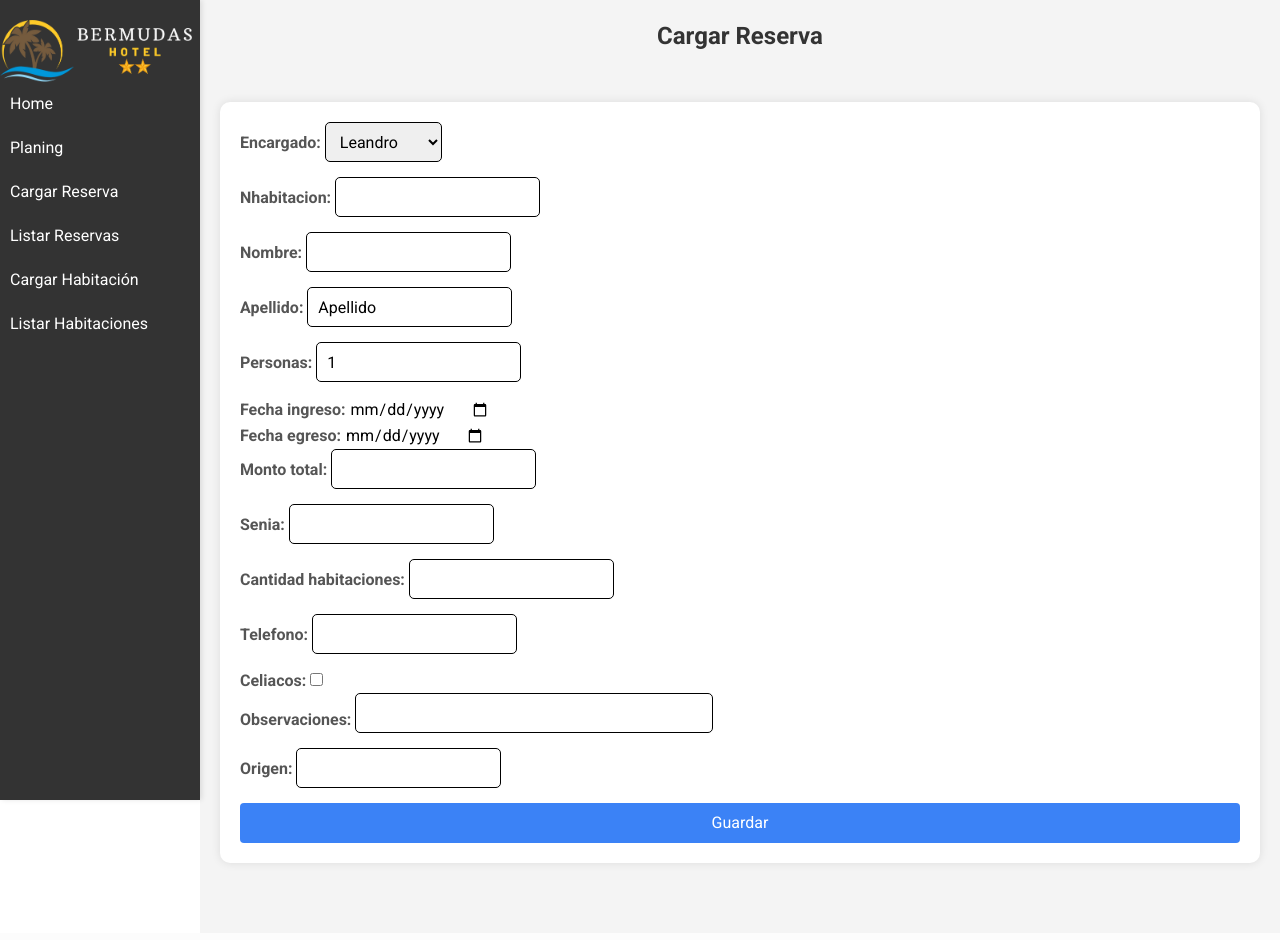
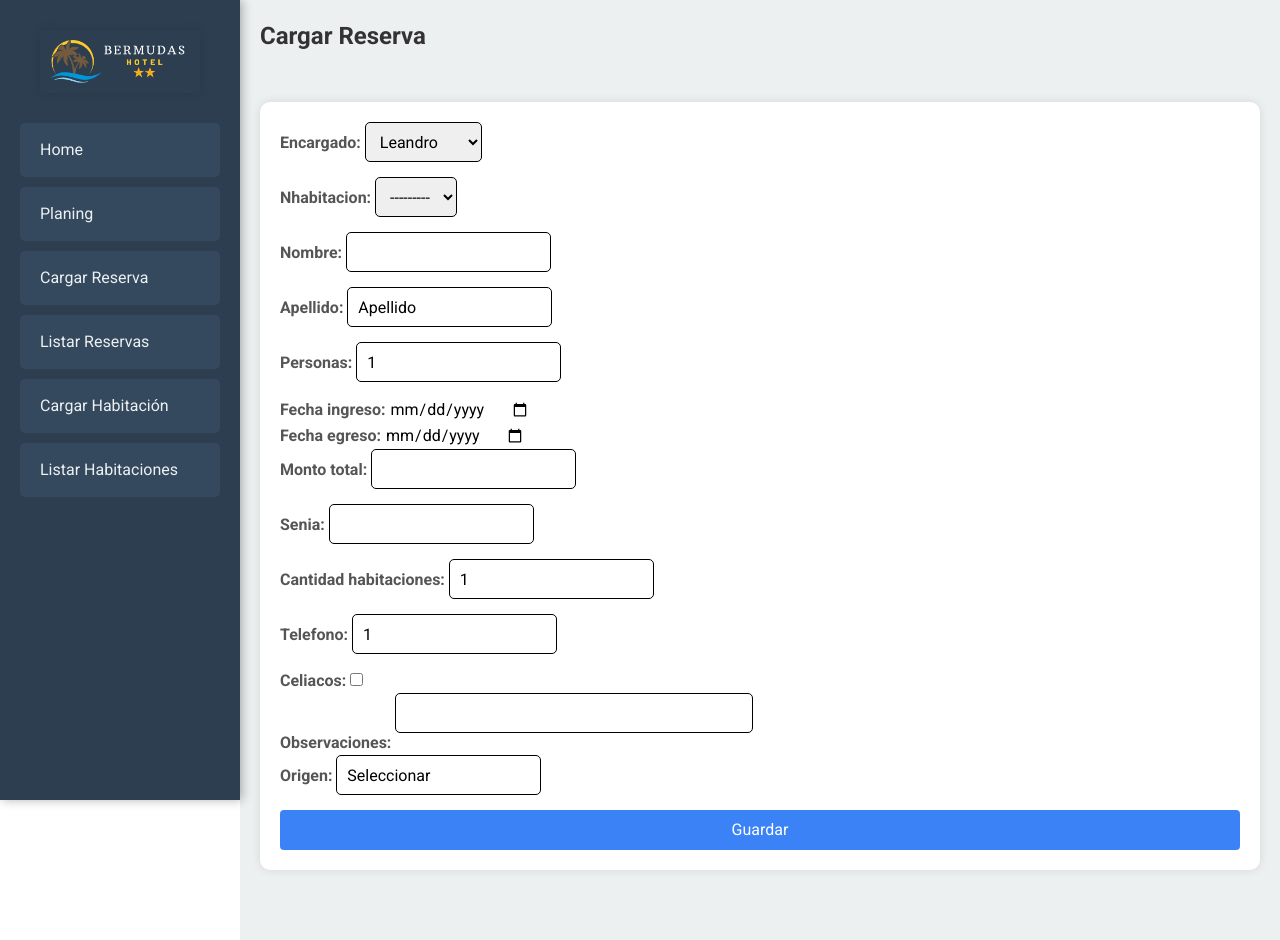
Before and after one commit to CristianScarafia/sistema_hotel, a Django app: page /reservas/cargar_reserva/ in a window 1280 px wide. Before the commit the page ends 867 px from the top, so only its background shows below. Run offline with Django 5.2, Linux system fonts and the light colour scheme; data that the repository does not hold is empty; style sheets or scripts are compiled from the project's sources.

Commit message:
cambios estables.

```diff
--- a/myproject/myproject/urls.py
+++ b/myproject/myproject/urls.py
@@ -6,4 +6,5 @@
     path('admin/', admin.site.urls),
     path('reservas/', include('reservas.urls')),
     path('', home, name='home'),
+    path('__debug__/', include('debug_toolbar.urls')),
 ]
--- a/myproject/reservas/models.py
+++ b/myproject/reservas/models.py
@@ -3,36 +3,39 @@
 class Habitacion(models.Model):
     numero = models.CharField(max_length=10)
     tipo = models.CharField(max_length=50, default='doble')
-    piso = models.CharField(max_length=20, default='0')
+    piso = models.CharField(max_length=50, default='planta baja')
+
     def __str__(self):
         return self.numero
 
-
 class Reserva(models.Model):
-    encargado = models.CharField(max_length=100, null=False)
-    nhabitacion = models.CharField(max_length=20, null=False)
+    encargado = models.CharField(max_length=100, null=False, default="Seleccionar")
+    nhabitacion = models.ForeignKey(Habitacion, on_delete=models.CASCADE)
     nombre = models.CharField(max_length=100, null=False)
     apellido = models.CharField(max_length=100, default='Apellido', null=False)
     personas = models.IntegerField(null=False, default=1)
     fecha_ingreso = models.DateField(null=False)
     fecha_egreso = models.DateField(null=False)
-    noches = models.IntegerField(editable=False, null=False)
+    noches = models.IntegerField(editable=False, null=False, default=1)
     precio_por_noche = models.FloatField(editable=False, default=0)
     monto_total = models.FloatField(null=False)
     senia = models.FloatField(null=False)
     resto = models.FloatField(editable=False, null=False)
-    cantidad_habitaciones = models.IntegerField(null=False)
-    telefono = models.CharField(max_length=20, null=False)
+    cantidad_habitaciones = models.IntegerField(default=1, null=False)
+    telefono = models.CharField(max_length=20, null=False, default=1)
     celiacos = models.BooleanField(default=False, null=False)
     observaciones = models.TextField(blank=True, null=False)
-    origen = models.CharField(max_length=100, null=False)
+    origen = models.CharField(max_length=100, null=False, default="Seleccionar")
+
+    def __str__(self):
+        return f'{self.nombre} {self.apellido} - Habitación {self.nhabitacion.numero}'
+
 
     def save(self, *args, **kwargs):
         self.noches = (self.fecha_egreso - self.fecha_ingreso).days
         self.precio_por_noche = self.monto_total / self.noches if self.noches else 0
         self.resto = self.monto_total - self.senia
         super().save(*args, **kwargs)
-    def __str__(self):
-        return f"{self.nombre} - {self.habitacion} ({self.fecha_ingreso} to {self.fecha_egreso})"
+
     def get_nombre_huesped(self):
         return self.nombre
--- a/myproject/reservas/static/css/custom.css
+++ b/myproject/reservas/static/css/custom.css
@@ -7,12 +7,16 @@
 .wrapper {
     display: flex;
     min-height: 100vh;
+    position: relative;
+    z-index: 1;
 }
 
 .sidebar {
-    width: 200px;
-    background-color: #333;
-    padding-top: 20px;
+    width: 240px; /* Aumentar el ancho para más espacio */
+    background-color: #2c3e50; /* Un color más oscuro para un estilo moderno */
+    padding-top: 30px; /* Más espacio en la parte superior */
+    padding-left: 20px; /* Más espacio en los laterales */
+    padding-right: 20px; /* Más espacio en los laterales */
     box-shadow: 2px 0 5px rgba(0, 0, 0, 0.1);
     display: flex;
     flex-direction: column;
@@ -20,33 +24,45 @@
     top: 0;
     left: 0;
     bottom: 0;
-    z-index: 10;  /* Asegurar que el sidebar esté por encima del contenido */
+    z-index: 10;
+    transition: all 0.3s ease; /* Suave transición para el hover */
+}
+
+.sidebar:hover {
+    box-shadow: 2px 0 10px rgba(0, 0, 0, 0.3); /* Efecto hover */
 }
 
 .sidebar img {
     display: block;
-    margin: 0 auto 30   px auto;
-    max-width: 100%;
+    margin: 0 auto 20px auto;
+    max-width: 80%; /* Ajustar tamaño del logo */
     height: auto;
+    padding: 10px; /* Añadir espacio alrededor del logo */
+    box-shadow: 0 0 10px rgba(0, 0, 0, 0.1); /* Sombra suave para el logo */
 }
 
 .sidebar a {
     display: block;
-    color: #fff;
-    padding: 10px;
+    color: #ecf0f1; /* Color claro para los enlaces */
+    padding: 15px 20px; /* Más espacio interno */
+    margin: 10px 0; /* Espacio entre los enlaces */
     text-decoration: none;
-    transition: background-color 0.3s ease;
+    background-color: #34495e; /* Fondo de los enlaces */
+    border-radius: 5px; /* Bordes redondeados */
+    transition: background-color 0.3s ease; /* Transición suave para el hover */
 }
 
 .sidebar a:hover {
-    background-color: #575757;
+    background-color: #1abc9c; /* Color de fondo en hover */
+    color: #fff; /* Color de texto en hover */
 }
 
 .main-content {
     flex-grow: 1;
     padding: 20px;
-    margin-left: 200px; /* Asegurar que el contenido principal no se superponga con el sidebar */
-    background-color: #f4f4f4;
+    margin-left: 240px; /* Ajustar margen para el contenido principal */
+    background-color: #ecf0f1;
+    z-index: 1;
 }
 
 .container {
@@ -59,10 +75,10 @@
 }
 
 h1 {
-    font-size: 30px;
-    margin-bottom: 20px;
+    font-size: 60px;
+    margin-bottom: 60px;
     color: #333;
-    text-align: center;
+    text-align: left;
 }
 
 form {
@@ -90,7 +106,6 @@
     resize: none; /* Prevenir que el textarea sea redimensionable */
     height: 40px; /* Asegurar que el textarea tenga la misma altura */
     overflow: hidden; /* Esconder las barras de desplazamiento */
-    vertical-align: middle; /* Asegurar que el textarea esté alineado verticalmente con la etiqueta */
 }
 
 button {
@@ -111,19 +126,33 @@
 table {
     border-collapse: collapse;
     width: 100%;
+    position: relative;
 }
 
 th, td {
     border: 1px solid #8f8f8f;
     padding: 8px;
+    white-space: nowrap;
 }
 
 th {
     background-color: #0d1646;
     text-align: center;
+    position: sticky;
+    top: 0; /* Fijar la primera fila */
+    z-index: 2;
 }
 
-/* Estilos para las habitaciones según el tipo */
+td:first-child, th:first-child, td:nth-child(2), th:nth-child(2) {
+    position: sticky;
+    left: 0;
+    z-index: 1;
+}
+
+td:nth-child(2), th:nth-child(2) {
+    z-index: 1;
+}
+
 .habitacion-doble {
     background-color: #f2d1d1; /* Color pastel para habitación doble */
 }
@@ -148,6 +177,7 @@
     text-align: center;  /* Alinear el texto al centro */
     white-space: nowrap;  /* Evitar que el texto se corte */
     position: relative;  /* Para asegurarse de que el color de la celda ocupe toda el área */
+    z-index: 1;  /* Asegurar que la celda ocupada esté debajo del sidebar */
 }
 
 .last-night-cell {
@@ -158,6 +188,7 @@
     text-align: center;  /* Alinear el texto al centro */
     white-space: nowrap;  /* Evitar que el texto se corte */
     position: relative;  /* Para asegurarse de que el color de la celda ocupe toda el área */
+    z-index: 1;  /* Asegurar que la última noche esté debajo del sidebar */
 }
 
 .nombre-huesped {
--- a/myproject/reservas/templates/reservas/planing.html
+++ b/myproject/reservas/templates/reservas/planing.html
@@ -3,18 +3,18 @@
 {% block title %}Planing de Reservas{% endblock %}
 
 {% block content %}
-    <h1 class="text-2xl font-semibold mb-4 text-left">Planing de Reservas</h1> <!-- Modificación: clase text-left para alinear a la izquierda -->
+    <h1 class="text-2xl font-semibold mb-4">Planing de Reservas</h1>
     <div class="mb-4 p-2 bg-gray-200 rounded" id="date-container" data-date="{{ first_day }}">
         Fecha de inicio: {{ first_day }}
     </div>
-    <div class="overflow-auto">
+    <div class="overflow-auto" style="max-width: 100%;">
         <table class="min-w-full bg-white rounded shadow-md overflow-hidden">
             <thead>
                 <tr class="bg-gray-800 text-white">
                     <th class="py-2 px-4">Número de Habitación</th>
                     <th class="py-2 px-4">Tipo</th>
                     {% for day in days %}
-                        <th class="py-2 px-4 rotate"><div><span>{{ day|date:"d/M" }}</span></div></th> <!-- Modificación: fechas en vertical -->
+                        <th class="py-2 px-4">{{ day|date:"d/M" }}</th>
                     {% endfor %}
                 </tr>
             </thead>
--- a/myproject/reservas/views.py
+++ b/myproject/reservas/views.py
@@ -8,12 +8,10 @@
     if start_date_str:
         first_day = datetime.strptime(start_date_str, '%Y-%m-%d').date()
     else:
-        first_day = date.today()
+        first_day = date.today().replace(day=1)
 
-    last_day = first_day + timedelta(days=59)  # Ajustar el rango de fechas a 60 días
-
-    days = [first_day + timedelta(days=i) for i in range(60)]  # Generar una lista de 60 días
-    planing = []
+    # Calcular los próximos 60 días
+    days = [first_day + timedelta(days=i) for i in range(60)]
 
     habitaciones = list(Habitacion.objects.all())
 
@@ -27,16 +25,18 @@
     habitaciones.sort(key=lambda x: tipo_orden.get(x.tipo, 5))
 
     reservas = Reserva.objects.filter(
-        fecha_ingreso__lte=last_day,
-        fecha_egreso__gte=first_day
-    )
+        fecha_ingreso__lte=days[-1],
+        fecha_egreso__gte=days[0]
+    ).select_related('nhabitacion')  # Optimización de la consulta
 
+    planing = []
     for habitacion in habitaciones:
         ocupaciones = []
         nombre_mostrado = False
+        reservas_habitacion = reservas.filter(nhabitacion=habitacion)  # Filtrar por habitación una sola vez
         for day in days:
             ocupacion = None
-            for reserva in reservas.filter(nhabitacion=habitacion.numero):  # Utilizar el campo nhabitacion
+            for reserva in reservas_habitacion:
                 if reserva.fecha_ingreso <= day < reserva.fecha_egreso:
                     if day == reserva.fecha_egreso - timedelta(days=1):
                         ocupacion = {
```
Also changed, not shown: myproject/myproject/settings.py (+12 -1 lines), myproject/reservas/migrations/0003_alter_habitacion_piso_alter_reserva_nhabitacion_and_more.py (added).
